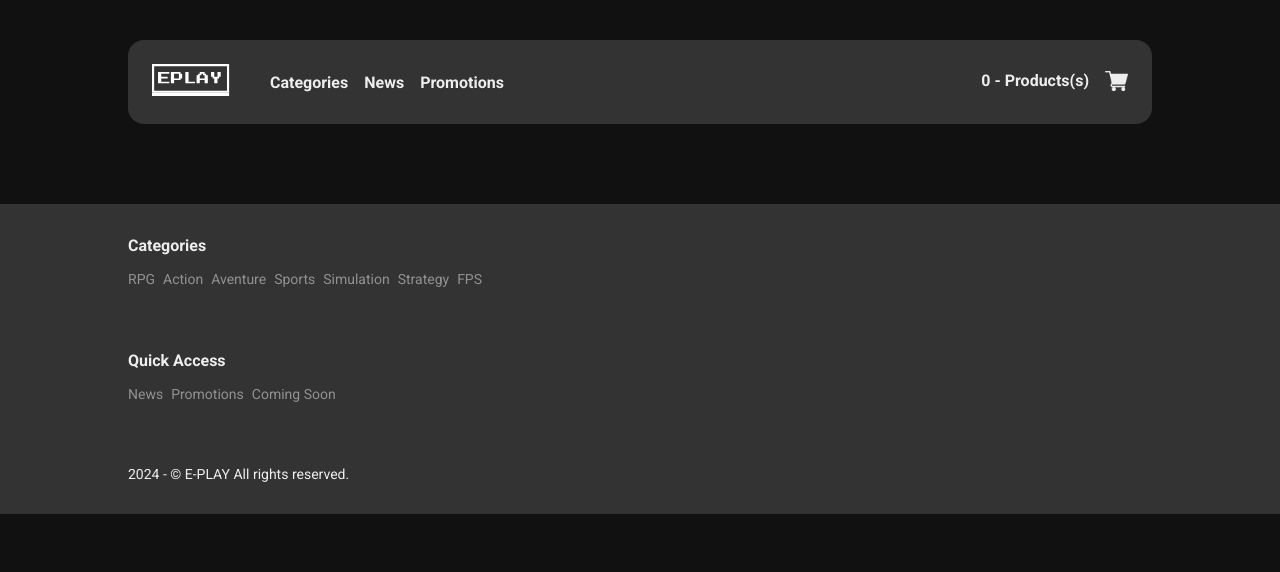
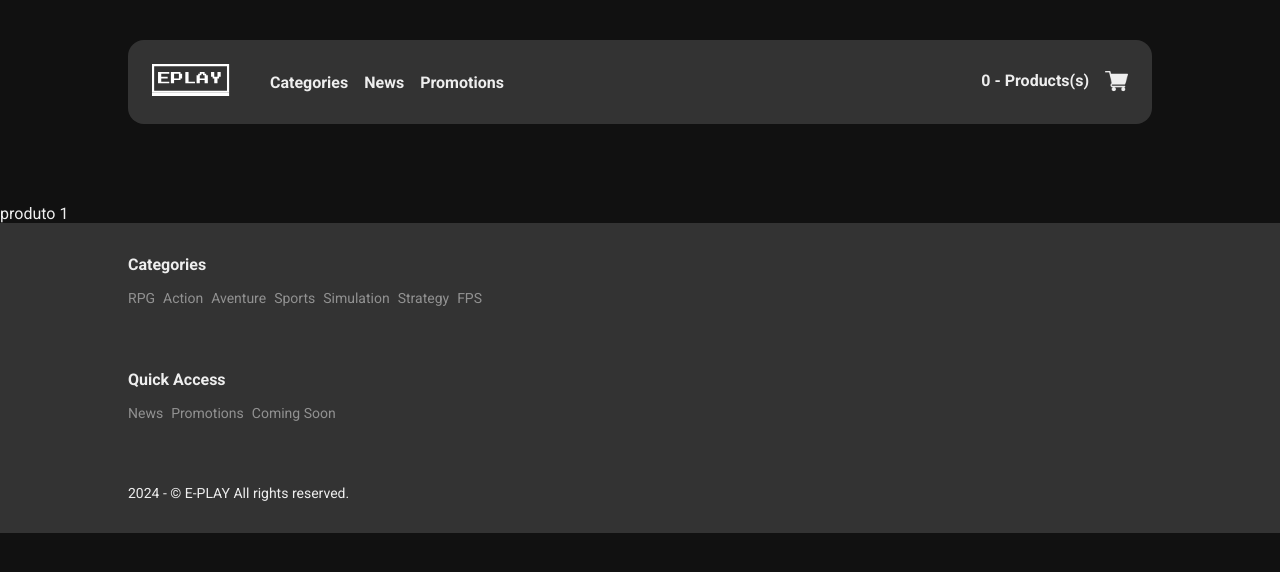
Before and after one commit to fernandohiroshi/eplay-gamestore-ebac, a React (Create React App) app: page /product/1 in a window 1280 px wide. Shown: the top 572 px of the page. Built offline with nearby package versions, Linux system fonts and the light colour scheme.

Commit message:
Starting routes and product page

```diff
--- /dev/null
+++ b/src/pages/Product/index.tsx
@@ -0,0 +1,9 @@
+import { useParams } from 'react-router-dom'
+
+const Product = () => {
+  const { id } = useParams()
+
+  return <div>produto {id}</div>
+}
+
+export default Product
--- a/src/routes.tsx
+++ b/src/routes.tsx
@@ -1,11 +1,13 @@
 import { Route, Routes } from 'react-router-dom'
 import Home from './pages/Home'
 import Categories from './pages/Categories'
+import Product from './pages/Product'
 
 const Directions = () => (
   <Routes>
     <Route path="/" element={<Home />} />
     <Route path="categories" element={<Categories />} />
+    <Route path="product/:id" element={<Product />} />
   </Routes>
 )
 
```
